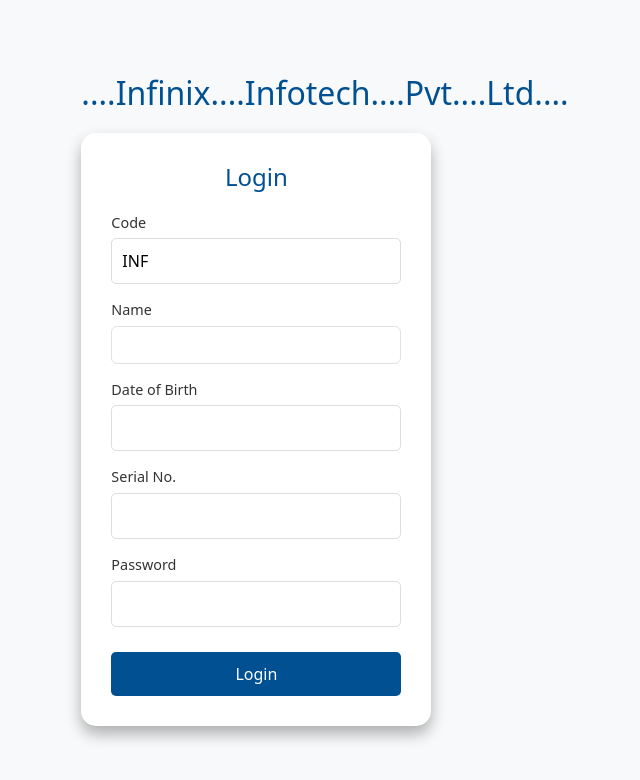
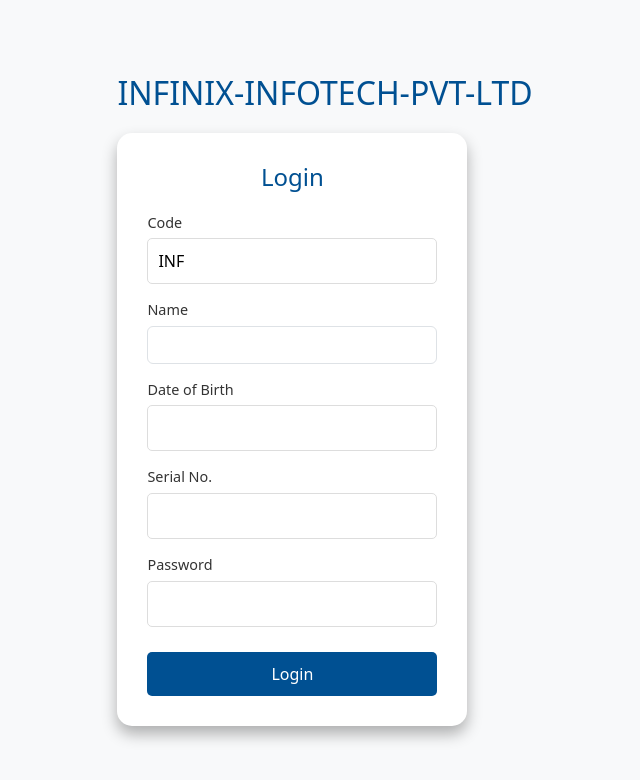
Before and after one commit to InfinixInfotech/testing, a React (Vite) app: page / in a window 1280 px wide. Shown: the top 780 px of the page, without its empty margins (315-955 px from the left). Built offline with nearby package versions, Linux system fonts and the light colour scheme.

Commit message:
update main in origin

```diff
--- a/src/Components/Login/Login.jsx
+++ b/src/Components/Login/Login.jsx
@@ -41,7 +41,7 @@
     <div className="Login-Conatiner">
       <div className="login-page">
         <div className="welcome-banner">
-          <h1>....Infinix....Infotech....Pvt....Ltd....</h1>
+          <h1>INFINIX-INFOTECH-PVT-LTD</h1>
         </div>
         <div className="login-container">
           <h2>Login</h2>
```
